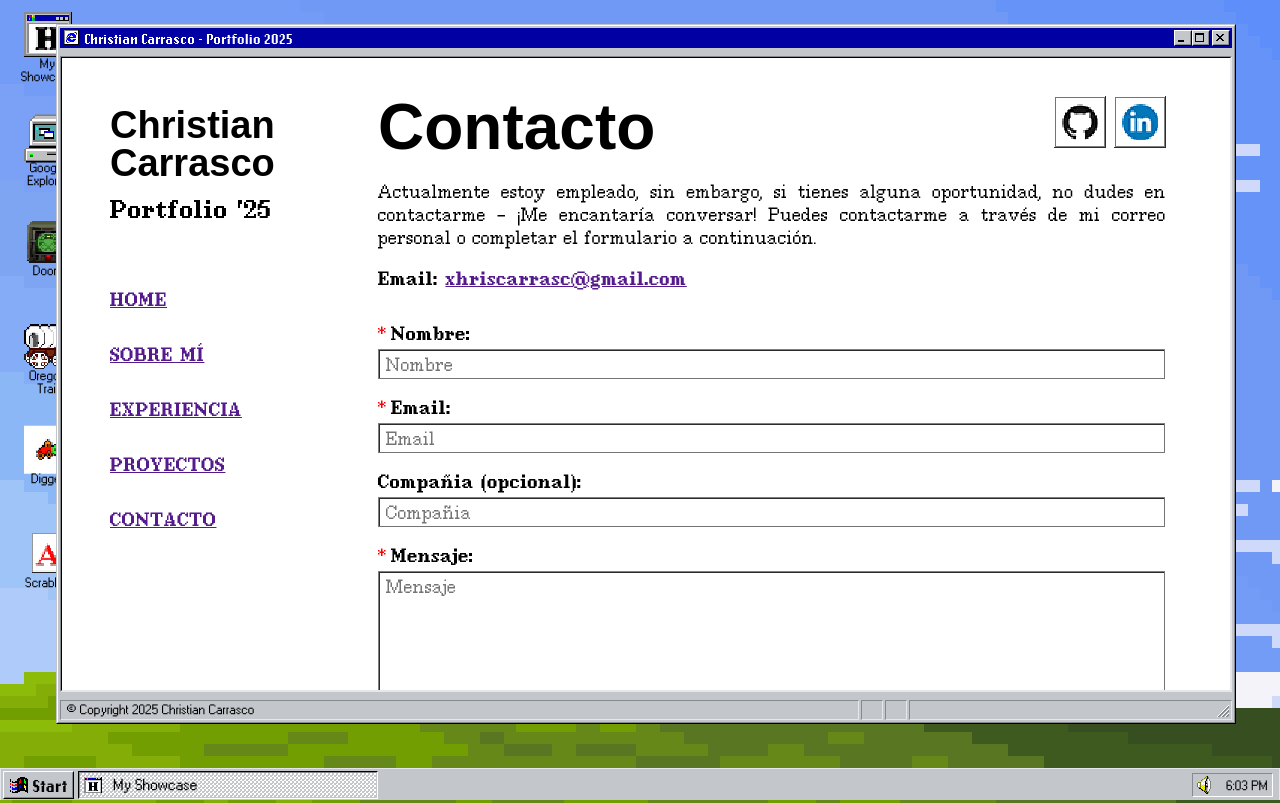
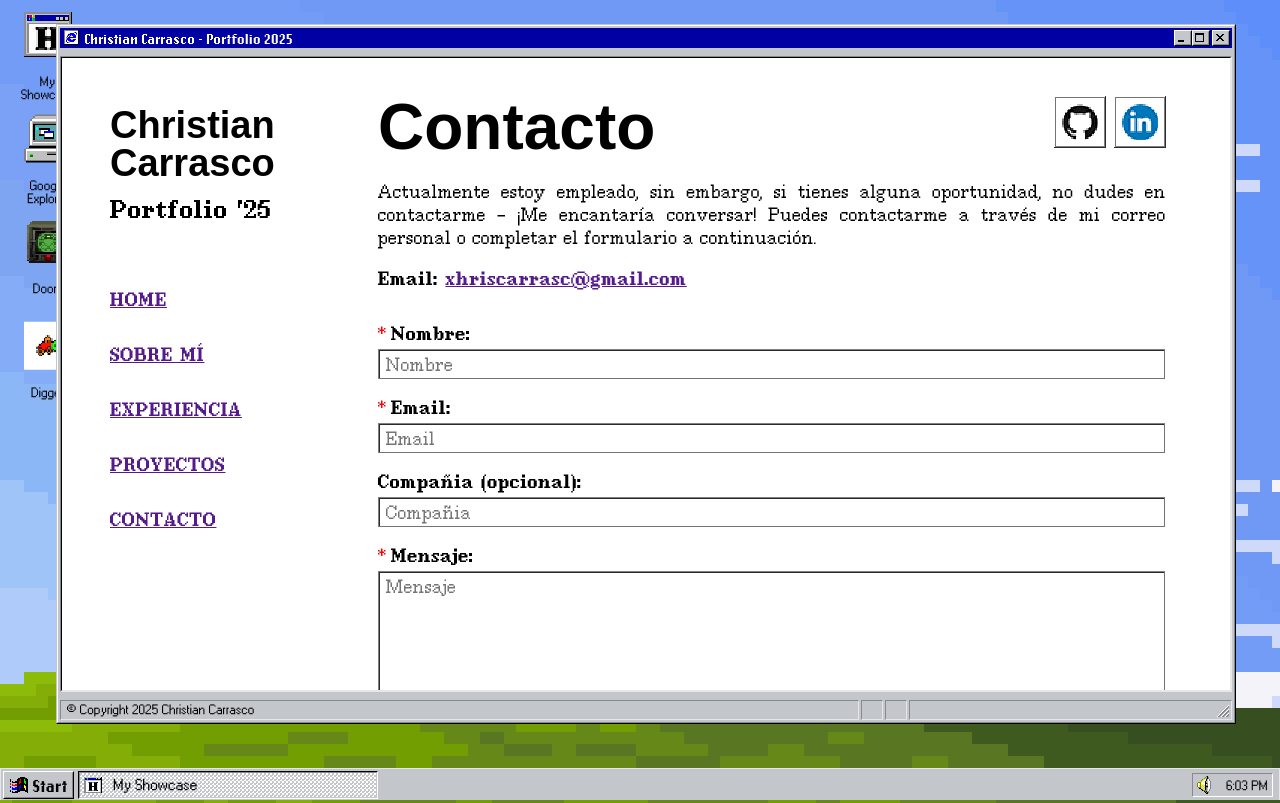
Before and after one commit to Porfolio2025/portfolio-inner-page, a Vue app: page /contact in a window 1280 px wide. Built offline with nearby package versions, Linux system fonts and the light colour scheme; a web font is replaced by a local one.

Commit message:
fix: Correct spacing in success message in ContactView.vue

```diff
--- a/src/components/os/DesktopComponent.vue
+++ b/src/components/os/DesktopComponent.vue
@@ -6,9 +6,9 @@ import type { IconName } from '@/assets/icons'
 import DesktopShortcut from '@/components/os/DesktopShortcut.vue'
 import Toolbar from '@/components/os/ToolbarComponent.vue'
 import Doom from '../applications/DoomApp.vue'
-import OregonTrail from '../applications/OregonTrailApp.vue'
+// import OregonTrail from '../applications/OregonTrailApp.vue'
 import Digger from '../applications/DiggerApp.vue'
-import Scrabble from '../applications/ScrabbleApp.vue'
+// import Scrabble from '../applications/ScrabbleApp.vue'
 import GoogleExplorer from '../applications/GoogleExplorer.vue'
 import ShowcaseApp from '../applications/ShowcaseApp.vue'
 
@@ -57,24 +57,24 @@ const APPLICATIONS: Record<string, Application> = {
     shortcutIcon: 'doomIcon',
     component: Doom,
   },
-  trail: {
-    key: 'trail',
-    name: 'Oregon Trail',
-    shortcutIcon: 'trailIcon',
-    component: OregonTrail,
-  },
+  // trail: {
+  //   key: 'trail',
+  //   name: 'Oregon Trail',
+  //   shortcutIcon: 'trailIcon',
+  //   component: OregonTrail,
+  // },
   digger: {
     key: 'digger',
     name: 'Digger',
     shortcutIcon: 'diggerIcon',
     component: Digger,
   },
-  scrabble: {
-    key: 'scrabble',
-    name: 'Scrabble',
-    shortcutIcon: 'scrabbleIcon',
-    component: Scrabble,
-  },
+  // scrabble: {
+  //   key: 'scrabble',
+  //   name: 'Scrabble',
+  //   shortcutIcon: 'scrabbleIcon',
+  //   component: Scrabble,
+  // },
 }
 
 const rebootDesktop = () => {
--- a/src/components/os/DesktopShortcut.vue
+++ b/src/components/os/DesktopShortcut.vue
@@ -84,15 +84,15 @@ const handleClickShortcut = () => {
 <template>
   <div
     :id="shortcutId"
-    class="absolute w-14 flex flex-col justify-center items-center text-center"
+    class="absolute w-[56px] flex flex-col justify-center items-center text-center"
     :style="scaledStyle"
     @mousedown.stop="handleClickShortcut"
     ref="containerRef"
   >
-    <div :id="shortcutId" class="cursor-pointer pb-3">
+    <div :id="shortcutId" class="cursor-pointer pb-[12px]">
       <div
         :id="shortcutId"
-        class="absolute top-0 w-8 h-8"
+        class="absolute top-0 w-[32px] h-[32px]"
         :style="
           isSelected
             ? {
@@ -105,7 +105,7 @@ const handleClickShortcut = () => {
         "
       ></div>
 
-      <IconComponent :icon="props.icon as IconName" class="w-8 h-8" />
+      <IconComponent :icon="props.icon as IconName" class="w-[32px] h-[32px]" />
     </div>
 
     <div
@@ -121,7 +121,7 @@ const handleClickShortcut = () => {
       <p
         :id="shortcutId"
         :class="[
-          'cursor-pointer break-words pr-2 pl-2',
+          'cursor-pointer break-words pr-[8px] pl-[8px]',
           'text-[8px]',
           'font-[MSSerif]',
           'text-black',
--- a/src/views/ContactView.vue
+++ b/src/views/ContactView.vue
@@ -112,7 +112,7 @@ const submitForm = async () => {
     })
     const data = await res.json()
     if (data.success) {
-      formMessage.value = `Mensaje enviado correctamente!Gracias ${name.value}!`
+      formMessage.value = `Mensaje enviado correctamente! Gracias ${name.value}!`
       company.value = ''
       email.value = ''
       name.value = ''
```
